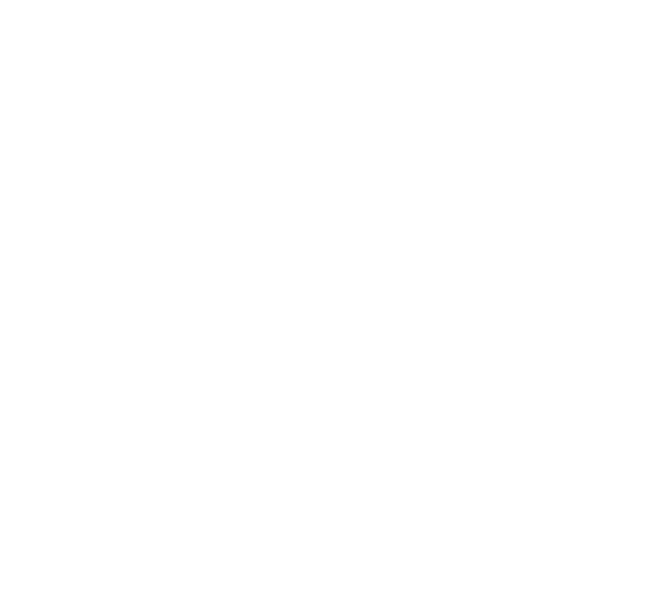
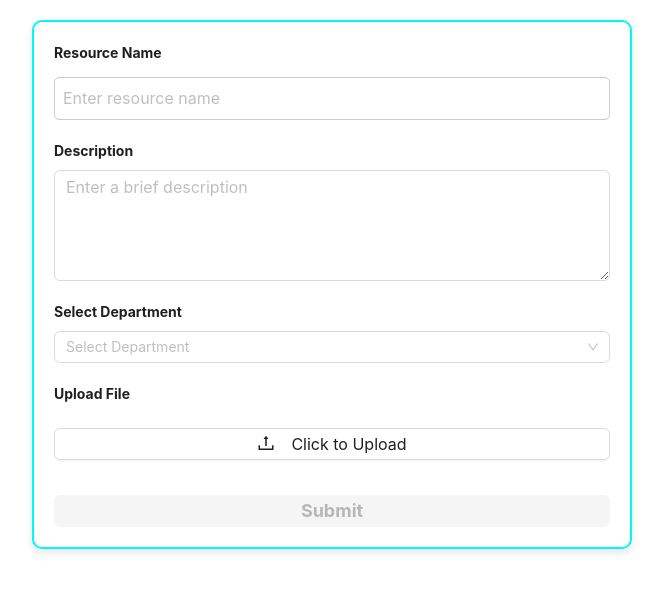
Before and after one commit to flash3105/ssa, a React (Create React App) app: page /resources in a window 1280 px wide. Before the commit this address had no page. Shown: the top 592 px of the page, without its empty margins (308-971 px from the left). Built offline with nearby package versions, Linux system fonts and the light colour scheme.

Commit message:
the resource adder works , now fixing the retrieving

```diff
--- a/src/App.js
+++ b/src/App.js
@@ -15,7 +15,7 @@
 import Survery from './Components/Survery.js';
 import SuperUser from './Pages/SuperUser.js';
 import Analytics from './Pages/Analytics.js';
-
+import Resources from './Pages/Resources.js';
 function App() {
   return (
     <Router>
@@ -31,6 +31,7 @@
           <Route path="/Bookings" element={<Bookings/>}/>
           <Route path="/superuser" element={<SuperUser/>}/>
           <Route path="/analytics" element={<Analytics/>}/>
+          <Route path="/resources" element={<Resources/>}/>
 
           {/* Dynamic routes for problem categories */}
           <Route path="/academic-challenge" element={<AcademicChallenge />} />
--- a/src/Components/AcademicChallenge.js
+++ b/src/Components/AcademicChallenge.js
@@ -12,6 +12,7 @@
     const [tutors, setTutors] = useState([]);
     const [advisors, setAdvisors] = useState([]);
     const [departmentModules, setDepartmentModules] = useState([]);
+    const [resources, setResources] = useState([]); // State for storing resources
 
     useEffect(() => {
         // Fetch courses.json from the public folder
@@ -52,6 +53,13 @@
         setSelectedModule(module);
         localStorage.setItem("selectedModule", module);
 
+        // Fetch resources for the selected course and module
+        axios.get(`http://127.0.0.1:5000/api/resources/${module}`)
+            .then((response) => {
+                setResources(response.data.resources || []);
+            })
+            .catch((error) => console.error("Error fetching resources:", error));
+            console.log(resources);
         // Filter tutors who teach the selected module
         const moduleTutors = tutors.filter(tutor => tutor.subject === module);
         setTutors(moduleTutors);
@@ -143,6 +151,30 @@
                             <p>No academic advisors available for this department.</p>
                         )}
                     </div>
+                    <div className="resources-section">
+    <h3>Resources</h3>
+    {resources.length > 0 ? (
+        resources.map((resource) => (
+            <div key={resource._id} className="resource-item">
+                <p>{resource.name}</p>
+                <p>{resource.description}</p>
+                {/* If a file_path exists, render a download link */}
+                {resource.file_path && (
+                    <a
+                        href={`http://127.0.0.1:5000/${resource.file_path}`}
+                        download
+                        className="resource-file-link"
+                    >
+                        Download the file
+                    </a>
+                )}
+            </div>
+        ))
+    ) : (
+        <p>No resources available for this module.</p>
+    )}
+</div>
+
                 </div>
             )}
         </div>
--- a/src/Components/Sidebar.js
+++ b/src/Components/Sidebar.js
@@ -18,6 +18,7 @@
                 <li><Link to="#">Bookings</Link></li>
                 <li><Link to="/analytics">Analytics</Link></li>
                 <li><Link to="#">Report</Link></li>
+                <li><Link to="/resources">Resources</Link></li>
                 {studentNumber === "admin5" && (
                     <li><Link to="/superuser">Admin</Link></li>
                 )}
--- /dev/null
+++ b/src/Pages/Resources.css
@@ -0,0 +1,69 @@
+/* General form container styling */
+.ant-form {
+    max-width: 600px;
+    margin: 20px auto;
+    padding: 20px;
+    background: #fff;
+    border-radius: 10px;
+    box-shadow: 0 4px 8px rgba(0, 0, 0, 0.1);
+  }
+
+  /* Form input styling */
+  .ant-form-item {
+    margin-bottom: 20px;
+  }
+
+  /* Input and Select fields */
+  .ant-input,
+  .ant-select-selector,
+  .ant-btn {
+    font-size: 16px;
+    border-radius: 6px;
+  }
+
+  /* Upload button */
+  .ant-upload {
+    width: 100%;
+  }
+
+  .ant-upload .ant-btn {
+    width: 100%;
+    text-align: center;
+  }
+
+  /* File upload preview */
+  .file-preview {
+    margin-top: 10px;
+    font-size: 14px;
+    color: #555;
+  }
+
+  /* Submit button */
+  .ant-btn-primary {
+    width: 100%;
+    background: #1890ff;
+    border: none;
+    font-size: 18px;
+    font-weight: bold;
+    transition: background 0.3s ease;
+  }
+
+  .ant-btn-primary:hover {
+    background: #0077cc;
+  }
+
+  /* Add a subtle fade-in animation */
+  @keyframes fadeIn {
+    from {
+      opacity: 0;
+      transform: translateY(-10px);
+    }
+    to {
+      opacity: 1;
+      transform: translateY(0);
+    }
+  }
+
+  .ant-form {
+    animation: fadeIn 0.5s ease-in-out;
+  }
--- /dev/null
+++ b/src/Pages/Resources.js
@@ -0,0 +1,176 @@
+import React, { useState, useEffect } from "react";
+import { Form, Input, Select, Upload, Button, message, Spin } from "antd";
+import { UploadOutlined } from "@ant-design/icons";
+import Sidebar from "../Components/Sidebar";
+import './Resources.css';
+
+const { Option } = Select;
+const { TextArea } = Input;
+
+const Resources = () => {
+  const [coursesData, setCoursesData] = useState({});
+  const [department, setDepartment] = useState(null);
+  const [year, setYear] = useState(null);
+  const [course, setCourse] = useState(null);
+  const [file, setFile] = useState(null);
+  const [loading, setLoading] = useState(false);
+  const [resourceName, setResourceName] = useState("");
+  const [description, setDescription] = useState("");
+
+  useEffect(() => {
+    const fetchCourses = async () => {
+      try {
+        const response = await fetch("/courses.json");
+        const data = await response.json();
+        setCoursesData(data.EBE_Courses);
+      } catch (error) {
+        message.error("Failed to load courses.");
+      }
+    };
+
+    fetchCourses();
+  }, []);
+
+  const handleDepartmentChange = (value) => {
+    setDepartment(value);
+    setYear(null);
+    setCourse(null);
+  };
+
+  const handleYearChange = (value) => {
+    setYear(value);
+    setCourse(null);
+  };
+
+  const handleCourseChange = (value) => {
+    setCourse(value);
+  };
+
+  const handleFileChange = (info) => {
+    if (info.file) {
+      console.log('File selected:', info.file); // Log the selected file
+      message.success(`${info.file.name} uploaded successfully`);
+      setFile(info.file);
+    } else {
+      console.log("No file selected");
+      message.error(`${info.file?.name || 'File'} upload failed.`);
+    }
+  };
+
+  useEffect(() => {
+    if (file) {
+      console.log('File state updated:', file); // Log when the file state is updated
+      message.success(`${file.name} uploaded successfully`);
+    }
+  }, [file]);
+
+  const handleSubmit = async () => {
+    console.log('Selected file:', file);  // Log the file object before submission
+    if (!department || !year || !course || !file || !resourceName || !description) {
+      message.error("Please fill in all fields and upload a file.");
+      return;
+    }
+
+    setLoading(true); // Start loading spinner
+
+    const formData = new FormData();
+    formData.append("department", department);
+    formData.append("year", year);
+    formData.append("course", course);
+    formData.append("name", resourceName);
+    formData.append("description", description);
+    formData.append("file", file);
+
+    try {
+      const response = await fetch("http://127.0.0.1:5000/api/upload-resource", {
+        method: "POST",
+        body: formData,
+      });
+
+      if (response.ok) {
+        message.success("Resource uploaded successfully!");
+        // Reset form fields
+        setDepartment(null);
+        setYear(null);
+        setCourse(null);
+        setResourceName("");
+        setDescription("");
+        setFile(null);
+      } else {
+        message.error("Failed to upload resource.");
+      }
+    } catch (error) {
+      message.error("Error uploading file.");
+    } finally {
+      setLoading(false);  // Stop loading spinner
+    }
+  };
+
+  return (
+    <Form layout="vertical" onFinish={handleSubmit}>
+      <Form.Item label="Resource Name">
+        <Input
+          placeholder="Enter resource name"
+          value={resourceName}
+          onChange={(e) => setResourceName(e.target.value)}
+        />
+      </Form.Item>
+
+      <Form.Item label="Description">
+        <TextArea
+          placeholder="Enter a brief description"
+          value={description}
+          onChange={(e) => setDescription(e.target.value)}
+          rows={4}
+        />
+      </Form.Item>
+
+      <Form.Item label="Select Department">
+        <Select onChange={handleDepartmentChange} placeholder="Select Department" value={department}>
+          {Object.keys(coursesData).map((dept) => (
+            <Option key={dept} value={dept}>{dept}</Option>
+          ))}
+        </Select>
+      </Form.Item>
+
+      {department && (
+        <Form.Item label="Select Year">
+          <Select onChange={handleYearChange} placeholder="Select Year" value={year}>
+            {Object.keys(coursesData[department]).map((yr) => (
+              <Option key={yr} value={yr}>{`Year ${yr}`}</Option>
+            ))}
+          </Select>
+        </Form.Item>
+      )}
+
+      {year && (
+        <Form.Item label="Select Course">
+          <Select onChange={handleCourseChange} placeholder="Select Course" value={course}>
+            {coursesData[department]?.[year]?.map((crs) => (
+              <Option key={crs} value={crs}>{crs}</Option>
+            ))}
+          </Select>
+        </Form.Item>
+      )}
+
+      <Form.Item label="Upload File">
+        <Upload beforeUpload={() => false} onChange={handleFileChange} showUploadList={false}>
+          <Button icon={<UploadOutlined />} disabled={loading}>
+            {loading ? <Spin size="small" /> : "Click to Upload"}
+          </Button>
+        </Upload>
+        {file && <p>Selected file: {file.name}</p>}
+      </Form.Item>
+
+      <Button
+        type="primary"
+        htmlType="submit"
+        disabled={loading || !resourceName || !description}
+      >
+        {loading ? <Spin size="small" /> : "Submit"}
+      </Button>
+    </Form>
+  );
+};
+
+export default Resources;
```
Also changed, not shown: 3 other files (tests, documents, lock files or other folders).
